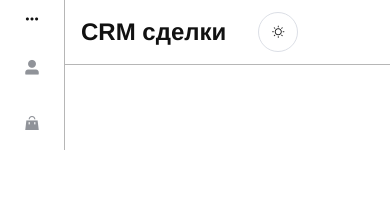
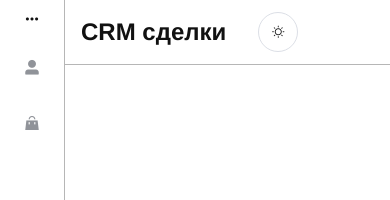
Before and after one commit to kapralov1050/crm-app, a Vue app: page / in a window 390 px wide. Shown: the top 200 px of the page. Built offline with nearby package versions, Linux system fonts and the light colour scheme.

Commit message:
fix: fix mobile

```diff
--- a/src/layouts/DefaultLayout.vue
+++ b/src/layouts/DefaultLayout.vue
@@ -48,6 +48,7 @@ export default {
 }
 
 .sidebar{
+  min-height: 100vh;
   border-right: 1px solid var(--border-color);
   background-color: var(--bg-color);
 }
--- a/src/views/Deals.vue
+++ b/src/views/Deals.vue
@@ -12,7 +12,7 @@
       </el-button>
       <el-dialog
         label-position="left"
-        width="60%"
+        width="70%"
         :visible.sync="isOpen"
         :append-to-body="true"
       >
```
